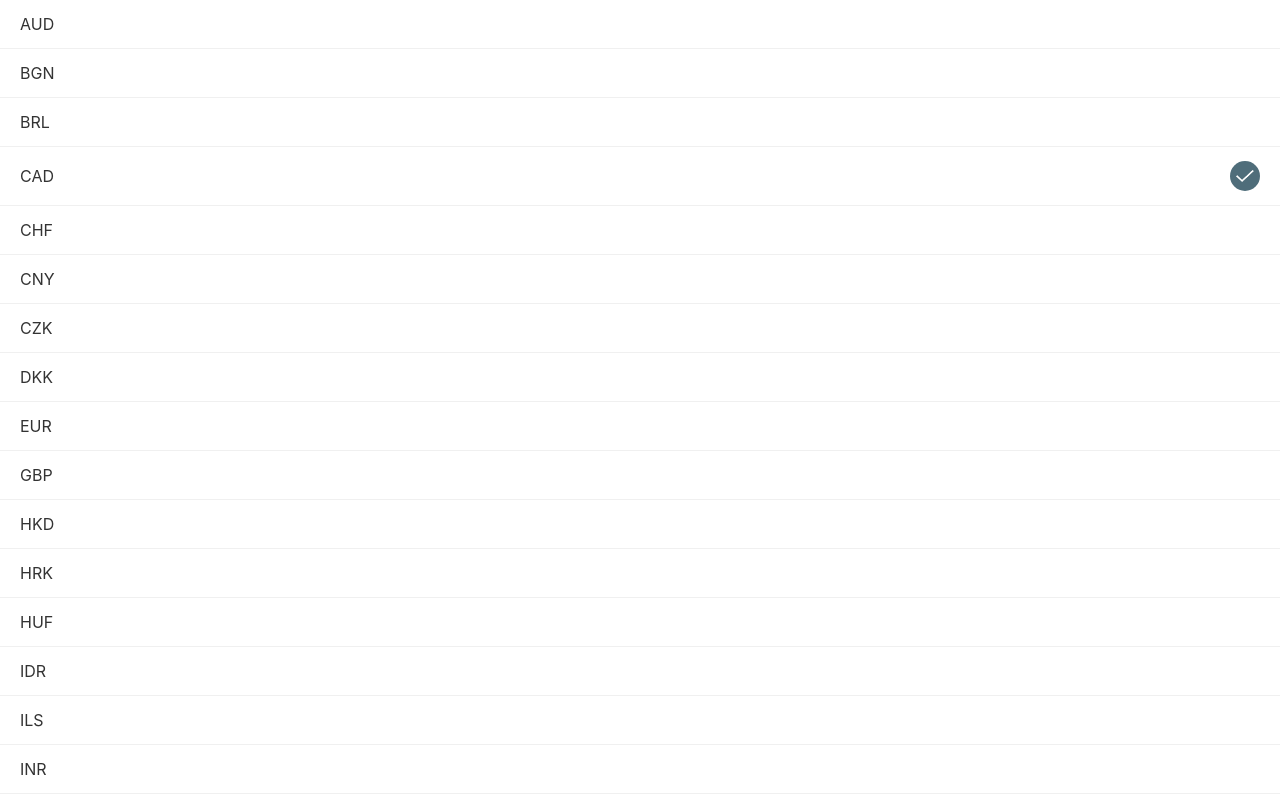
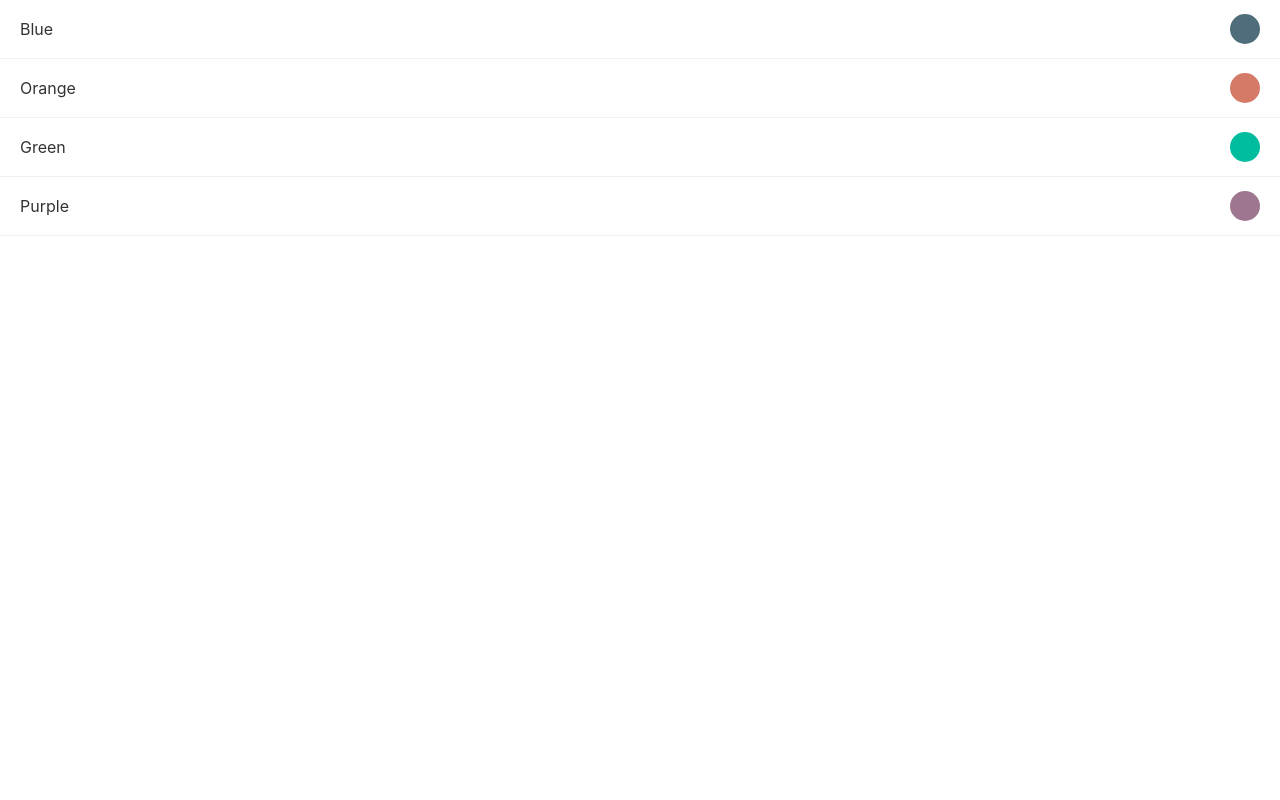
Before and after one commit to gustavoaz7/ts-frontend-showcase, a React (Create React App) app in the folder react-class/: page /themes in a window 1280 px wide. Shown: the top 800 px of the page. Built offline with nearby package versions, Linux system fonts and the light colour scheme.

Commit message:
Add themes & options page

```diff
--- a/react-class/src/App.tsx
+++ b/react-class/src/App.tsx
@@ -1,10 +1,14 @@
 import React from 'react';
 import { CurrencyList } from './pages/currency-list'
 // import { Home } from './pages/home'
+import { Themes } from './pages/themes'
+import { Options } from './pages/options'
 
 function App() {
   return (
-    <CurrencyList />
+    // <CurrencyList />
+    <Themes />
+    // <Options />
   );
 }
 
--- a/react-class/src/components/currency-input.tsx
+++ b/react-class/src/components/currency-input.tsx
@@ -1,7 +1,7 @@
 import React, { FC, ChangeEvent } from 'react';
 import styled from 'styled-components';
 import {
-  PRIMARY_COLOR,
+  PRIMARY_BLUE,
   LIGHT_GRAY,
   GRAY,
   DARK_GRAY,
@@ -83,7 +83,7 @@ const Separator = styled.div`
 `;
 
 const Text = styled.span`
-  color: ${PRIMARY_COLOR};
+  color: ${PRIMARY_BLUE};
   font-size: 20px;
   font-weight: 600;
   padding: 0 12px;
--- a/react-class/src/components/list/icon.tsx
+++ b/react-class/src/components/list/icon.tsx
@@ -1,20 +1,25 @@
 import React, { FC } from 'react';
 import styled from 'styled-components';
-import { PRIMARY_COLOR } from '../../styles';
+import { PRIMARY_BLUE } from '../../styles';
 import check from '../../assets/check.png';
 
 type IconProps = {
   visible?: boolean;
   checkmark?: boolean;
+  color?: string;
 }
 
-export const Icon: FC<IconProps> = ({ visible, checkmark }) => {
+export const Icon: FC<IconProps> = ({
+  visible = false,
+  checkmark = false,
+  color = PRIMARY_BLUE,
+}) => {
   if (!visible) {
     return null;
   }
 
   return (
-    <StyledIcon>
+    <StyledIcon color={color}>
       {checkmark && (
         <Check src={check} />
       )}
@@ -22,8 +27,8 @@ export const Icon: FC<IconProps> = ({ visible, checkmark }) => {
   );
 };
 
-const StyledIcon = styled.div`
-  background-color: ${PRIMARY_COLOR};
+const StyledIcon = styled.div<{color?: string}>`
+  background-color: ${({ color }) => color};
   width: 30px;
   height: 30px;
   border-radius: 30px;
--- a/react-class/src/components/list/list-item.tsx
+++ b/react-class/src/components/list/list-item.tsx
@@ -1,4 +1,4 @@
-import React, { FC, MouseEvent} from 'react';
+import React, { FC, MouseEvent } from 'react';
 import styled from 'styled-components';
 import { Icon } from './icon';
 
@@ -8,6 +8,7 @@ type ListItemProps = {
   onClick(event: MouseEvent): void;
   showIcon?: boolean;
   checkmark?: boolean;
+  iconColor?: string;
 }
 
 export const ListItem: FC<ListItemProps> = ({
@@ -16,10 +17,19 @@ export const ListItem: FC<ListItemProps> = ({
   selected = false,
   showIcon = true,
   checkmark = true,
+  iconColor,
 }) => (
   <Container onClick={onClick}>
     <Text>{text}</Text>
-    {selected ? <Icon visible={showIcon} checkmark={checkmark} /> : <Icon />}
+    {selected ? (
+      <Icon
+        visible={showIcon}
+        checkmark={checkmark}
+        color={iconColor}
+      />
+    ) : (
+      <Icon />
+    )}
   </Container>
 );
 
--- /dev/null
+++ b/react-class/src/pages/options.tsx
@@ -0,0 +1,18 @@
+import React, { FC, Fragment } from 'react';
+import { ListItem } from '../components/list/list-item';
+import { Separator } from '../components/list/separator';
+
+
+export const Options: FC<{}> = () => (
+  <Fragment>
+    <ListItem
+      text="Themes"
+      onClick={() => {}}
+    />
+    <Separator />
+    <ListItem
+      text="Exchangeratesapi.io"
+      onClick={() => {}}
+    />
+  </Fragment>
+);
--- /dev/null
+++ b/react-class/src/pages/themes.tsx
@@ -0,0 +1,46 @@
+import React, { FC, Fragment } from 'react';
+import { ListItem } from '../components/list/list-item';
+import { Separator } from '../components/list/separator';
+import {
+  PRIMARY_BLUE,
+  PRIMARY_ORANGE,
+  PRIMARY_GREEN,
+  PRIMARY_PURPLE,
+} from '../styles';
+
+export const Themes: FC<{}> = () => (
+  <Fragment>
+    <ListItem
+      text="Blue"
+      onClick={() => {}}
+      iconColor={PRIMARY_BLUE}
+      selected
+      checkmark={false}
+    />
+    <Separator />
+    <ListItem
+      text="Orange"
+      onClick={() => {}}
+      iconColor={PRIMARY_ORANGE}
+      selected
+      checkmark={false}
+    />
+    <Separator />
+    <ListItem
+      text="Green"
+      onClick={() => {}}
+      iconColor={PRIMARY_GREEN}
+      selected
+      checkmark={false}
+    />
+    <Separator />
+    <ListItem
+      text="Purple"
+      onClick={() => {}}
+      iconColor={PRIMARY_PURPLE}
+      selected
+      checkmark={false}
+    />
+    <Separator />
+  </Fragment>
+);
--- a/react-class/src/styles/index.ts
+++ b/react-class/src/styles/index.ts
@@ -1,4 +1,8 @@
-export const PRIMARY_COLOR = '#4F6D7A';
+export const PRIMARY_BLUE = '#4F6D7A';
+export const PRIMARY_ORANGE = '#D57A66';
+export const PRIMARY_GREEN = '#00BD9D';
+export const PRIMARY_PURPLE = '#9E768F';
+
 export const LIGHT_GRAY = '#F0F0F0';
 export const GRAY = '#979797';
 export const DARK_GRAY = '#797979';
```
